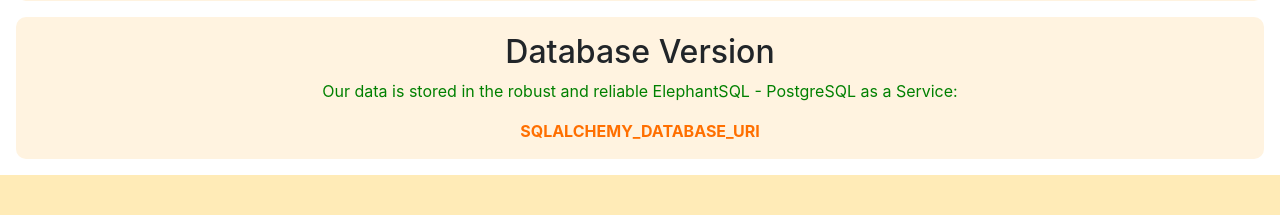
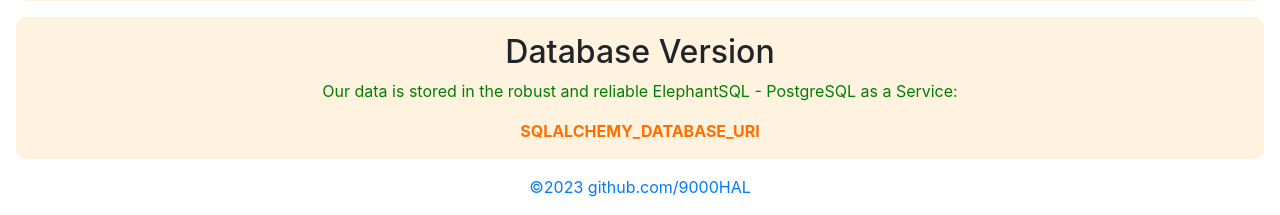
Before and after one commit to 9000HAL/v.3_Dogs-as-a-Service-Full-Stack-API-DB-Web-App_CAP_CT, a Flask app: page / in a window 1280 px wide. Shown: the part 1054-1269 px from the top of the page. Before the commit the page ends 1229 px from the top, so only its background shows below. Run offline with Flask 3, Linux system fonts and the light colour scheme; some libraries are stand-ins or nearby versions.

Commit message:
add copyright

```diff
--- a/templates/layout.html
+++ b/templates/layout.html
@@ -10,5 +10,12 @@
     {% include 'navbar.html' %}
     {% block content %}
     {% endblock %}
+
+    <footer>
+
+        <p><a href="https://github.com/9000HAL">&copy;2023 github.com/9000HAL</a></p>
+
+    </footer>
+
 </body>
 </html>
```
